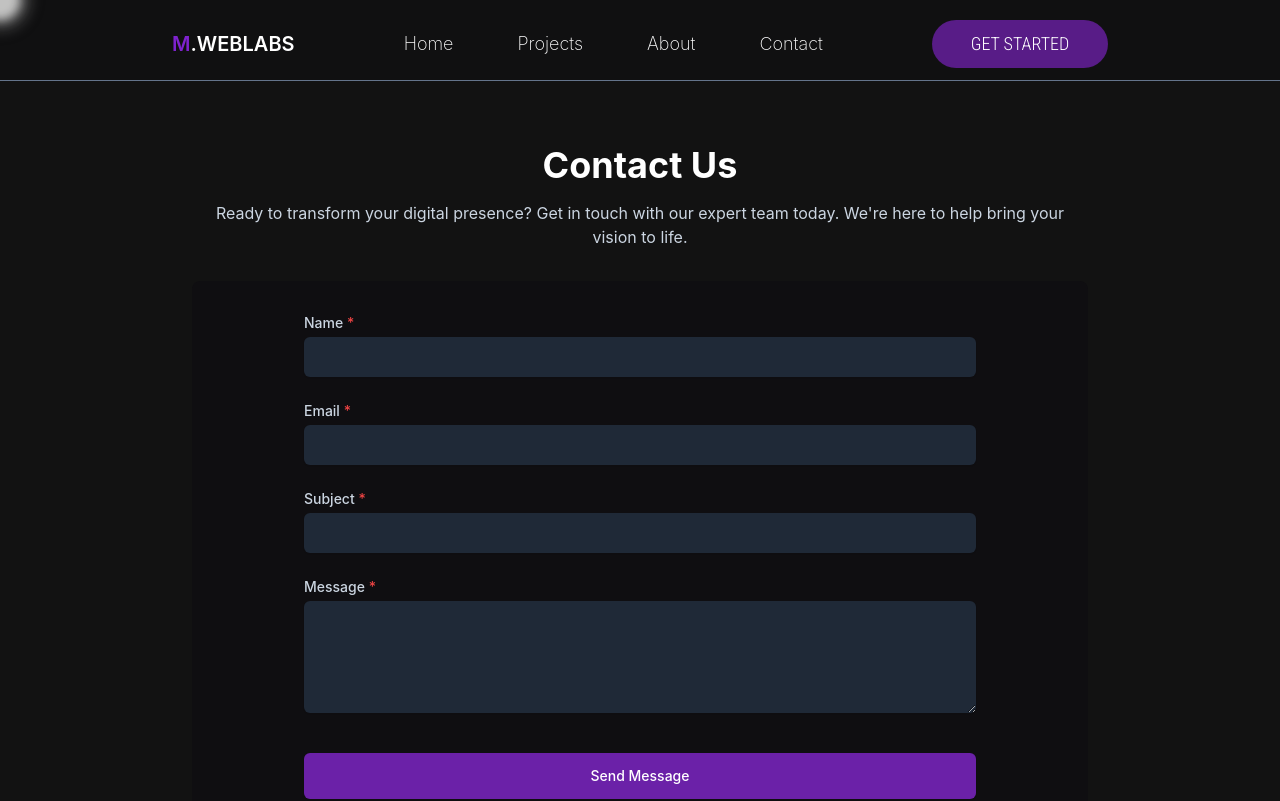
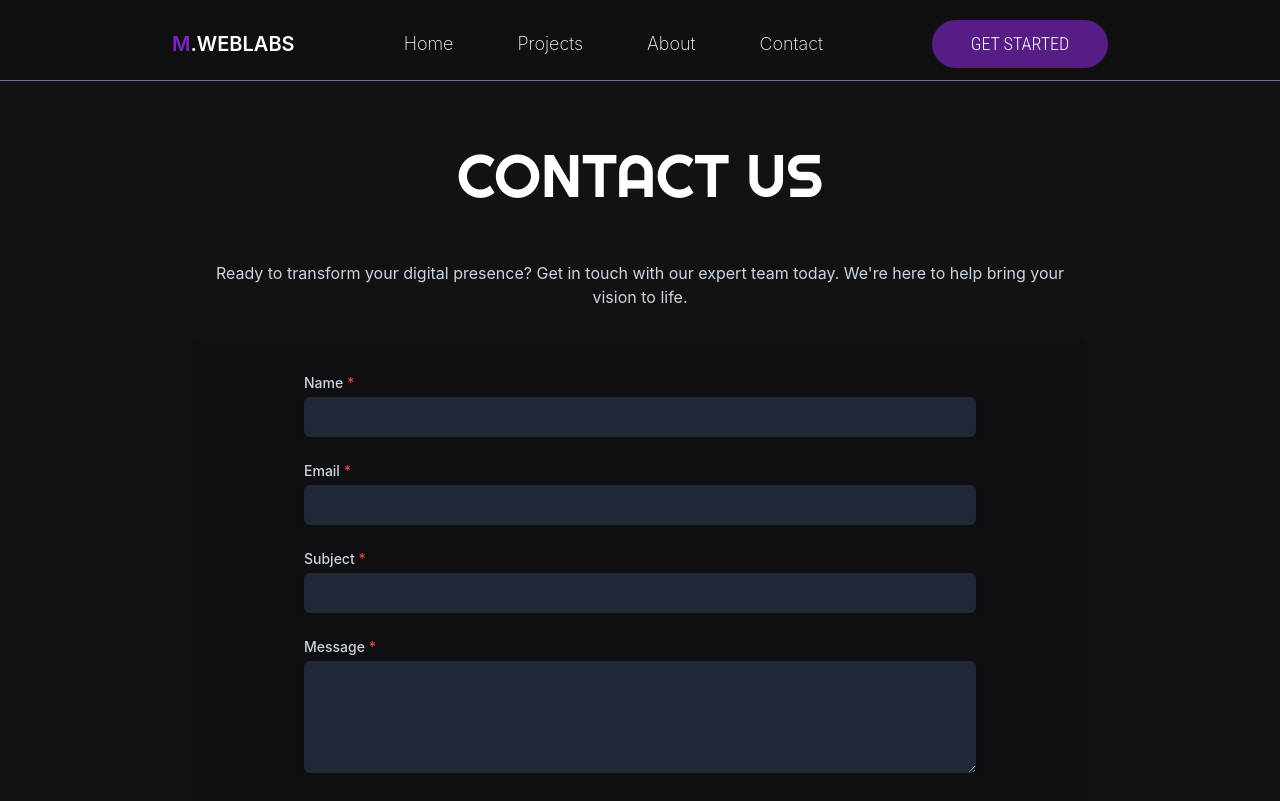
Before and after one commit to RAIZOxd/Mweblabs_web_0.1, a React (Vite) app: page /contact in a window 1280 px wide. Shown: the top 801 px of the page. Built offline with nearby package versions, Linux system fonts and the light colour scheme.

Commit message:
Fonts_updated

```diff
--- a/src/components/StatsSection.jsx
+++ b/src/components/StatsSection.jsx
@@ -98,7 +98,7 @@ const StatsSection = () => {
       transition={{ duration: 0.8 }}
     >
       <div className="container mx-auto px-4">
-        <h2 className="text-4xl font-bold text-center mb-12">
+        <h2 className="text-4xl lg:text-6xl font-righteous tracking-tight text-center pb-10">
           Our Success in Numbers
         </h2>
 
--- a/src/pages/Contact.jsx
+++ b/src/pages/Contact.jsx
@@ -1,7 +1,7 @@
+import { useEffect, useState } from "react";
+import ContactForm from "../components/ContactForm";
+import Footer from "../components/Footer";
 import Navbar from "../components/Navbar";
-import Footer from "../components/Footer";
-import ContactForm from "../components/ContactForm";
-import { useState, useEffect } from "react";
 
 const Contact = () => {
   const [navHeight, setNavHeight] = useState(null);
@@ -93,8 +93,8 @@ const Contact = () => {
       <main className="container mx-auto px-4 py-16">
         <div className="max-w-4xl mx-auto">
           <header className="mb-8">
-            <h1 className="text-4xl font-bold text-center">Contact Us</h1>
-            <p className="mt-4 text-center text-slate-300">
+            <h1 className="text-4xl lg:text-6xl font-righteous uppercase text-center">Contact Us</h1>
+            <p className="mt-4 text-center text-slate-300 pt-10">
               Ready to transform your digital presence? Get in touch with our expert team today.
               We're here to help bring your vision to life.
             </p>
--- a/src/pages/Home.jsx
+++ b/src/pages/Home.jsx
@@ -4,11 +4,11 @@ import styled from "styled-components";
 import AnimatedSection from "../components/AnimatedSection";
 import Footer from "../components/Footer";
 import Hero from "../components/Hero";
+import ModernContactForm from "../components/ModernContactForm";
+import StatsSection from "../components/StatsSection";
 import Technologies from "../components/Technologies";
 import Templates from "../components/Templates";
 import WhyUsSection from "../components/WhyUsSection";
-import StatsSection from "../components/StatsSection";
-import ModernContactForm from "../components/ModernContactForm";
 
 // Styled components
 const HomeContainer = styled.div`
@@ -185,7 +185,7 @@ export default function Home() {
               className="w-full h-full lg:px-10 py-16 lg:py-40 border-slate-400 px-8"
             >
               <motion.h2
-                className="text-4xl font-bold text-center mb-8"
+                className="text-4xl lg:text-6xl font-righteous tracking-tight text-center pb-10"
                 initial={{ opacity: 0, y: -20 }}
                 whileInView={{ opacity: 1, y: 0 }}
                 viewport={{ once: true }}
```
